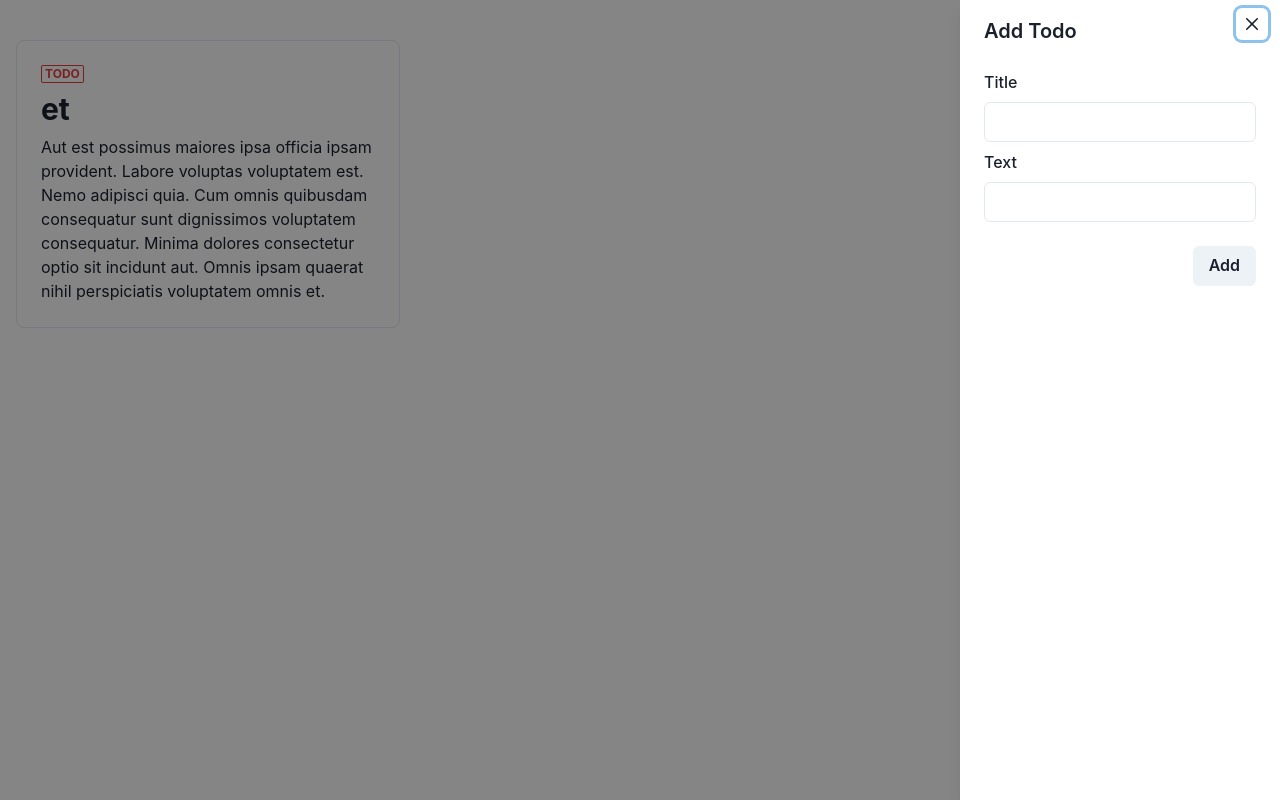
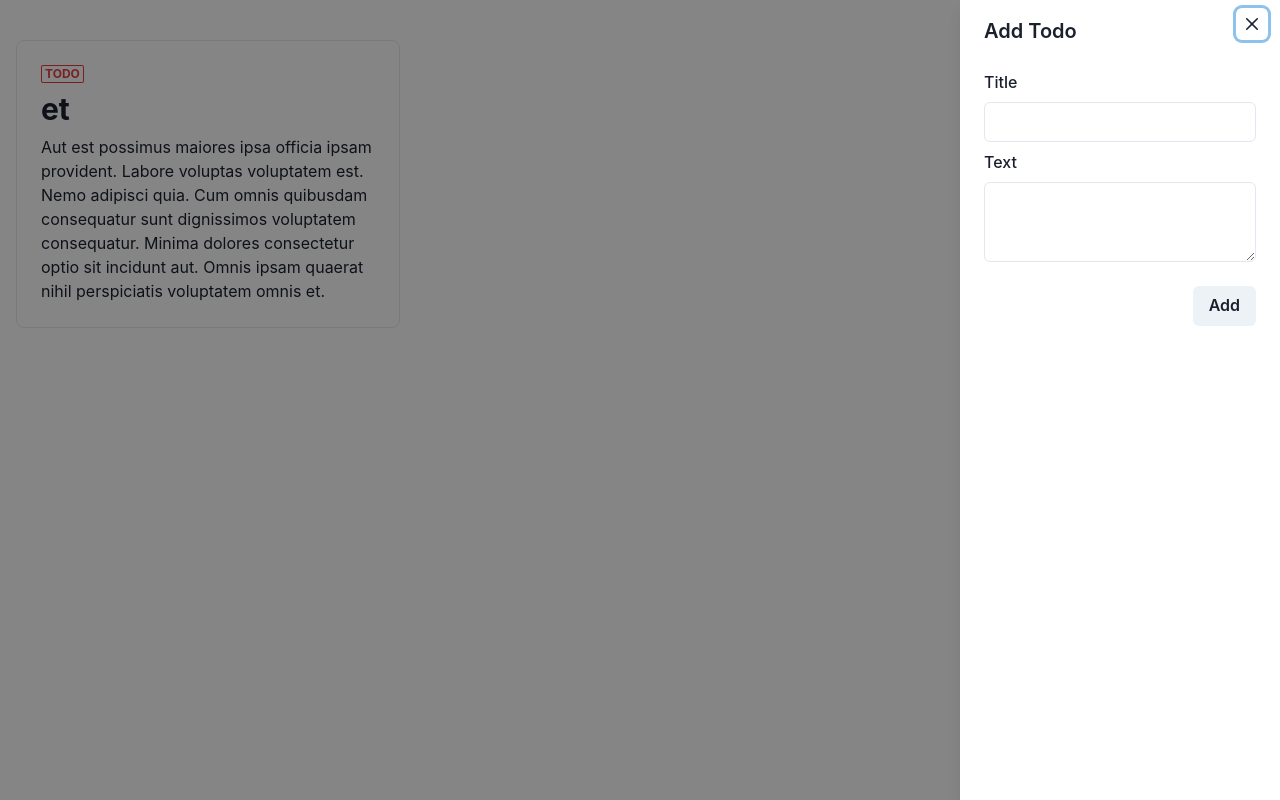
Before and after one commit to Yasai-T/22, a Next.js app: page / in a window 1280 px wide. Both pictures are taken after a click on the button "Add". Built offline with nearby package versions, Linux system fonts and the light colour scheme.

Commit message:
use textarea

```diff
--- a/components/TodoItemCreator.tsx
+++ b/components/TodoItemCreator.tsx
@@ -11,6 +11,7 @@ import {
   FormLabel,
   Input,
   Stack,
+  Textarea,
   UseDisclosureReturn,
 } from "@chakra-ui/react";
 import { datatype } from "faker";
@@ -62,7 +63,7 @@ export const TodoItemCreator: VFC<Props> = ({ isOpen, onClose }) => {
                 <Controller
                   control={control}
                   name="text"
-                  render={({ field }) => <Input type="text" {...field} />}
+                  render={({ field }) => <Textarea {...field} />}
                 />
               </Box>
             </Stack>
```
